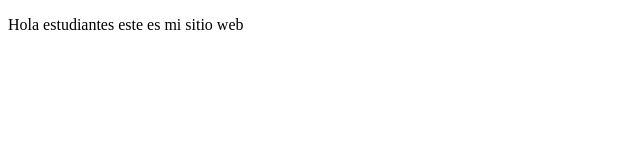
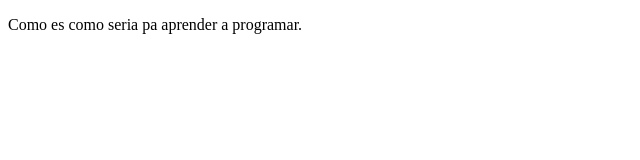
Before and after one commit to cristianbaron25/special-octo-rotary-phone, a plain HTML site: page index.html in a window 1280 px wide. Shown: the whole page, without its empty margins (0-640 px from the left). Drawn offline with Linux system fonts and the light colour scheme.

Commit message:
Cambios en la descripcion

```diff
--- a/index.html
+++ b/index.html
@@ -8,7 +8,7 @@
 </head>
 <body>
     <p>
-        Hola estudiantes este es mi sitio web
+        Como es como seria pa aprender a programar.
     </p>
 </body>
 </html>
```
